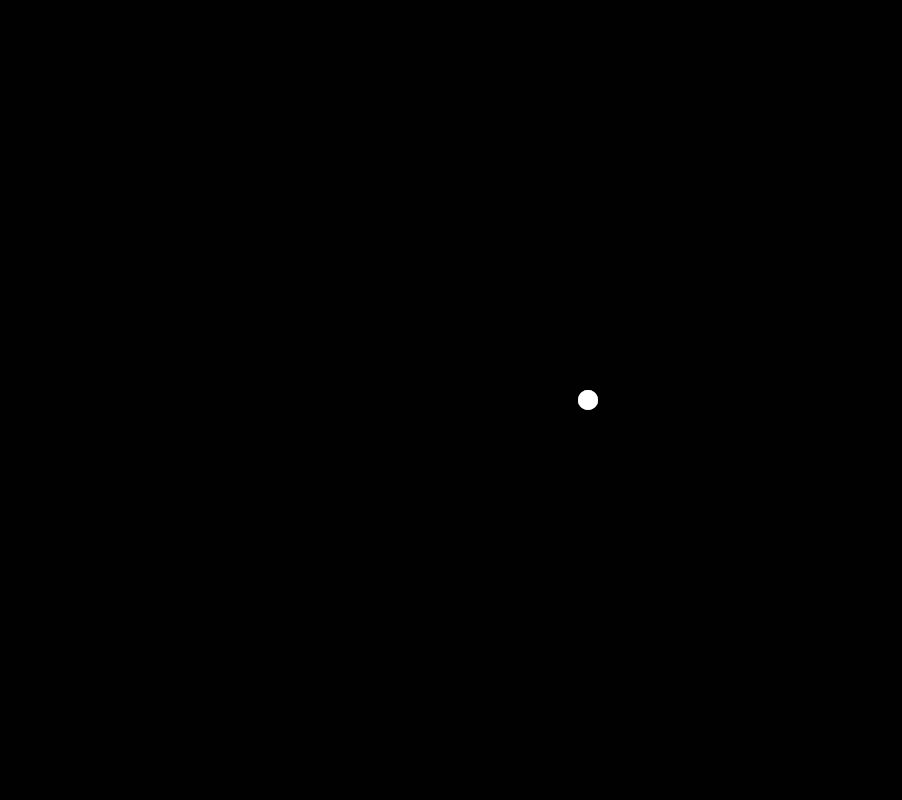
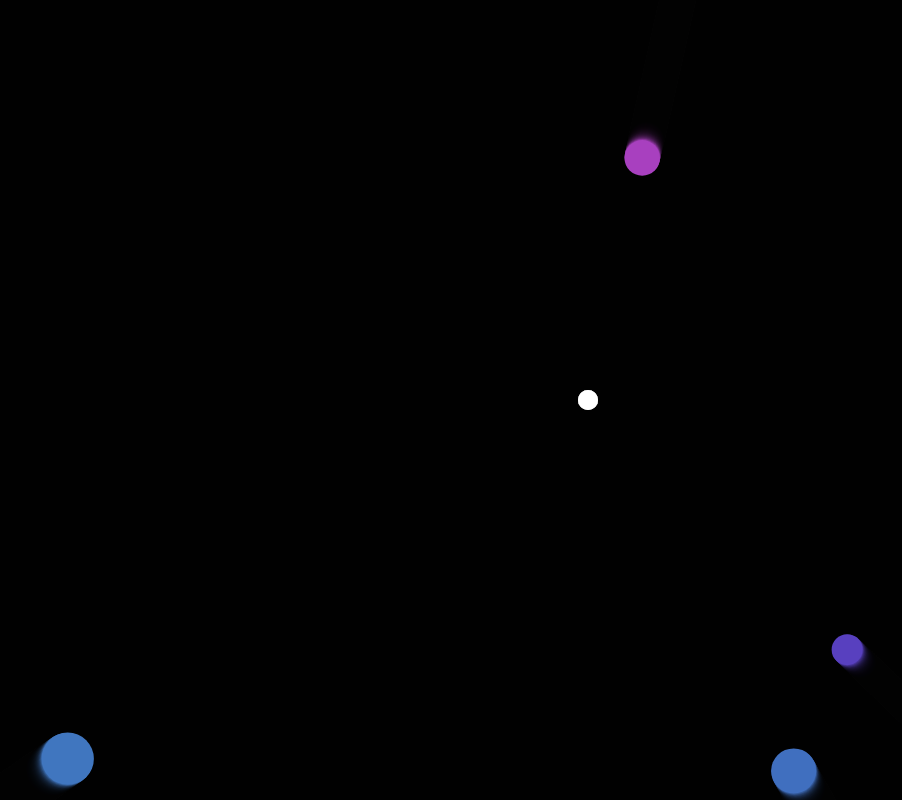
Before and after one commit to Raghunandan1541/Classic-Games, a plain HTML site: page shooting/index.html in a window 1280 px wide. Shown: the whole page, without its empty margins (52-954 px from the left). Drawn offline with nearby package versions, Linux system fonts and the light colour scheme.

Commit message:
Added enemy class and make enemy attract to center spawn from any side

```diff
--- a/shooting/index.html
+++ b/shooting/index.html
@@ -20,6 +20,7 @@
 	<canvas></canvas>
 
 
+	<script src="https://cdnjs.cloudflare.com/ajax/libs/gsap/3.6.0/gsap.min.js" integrity="sha512-1dalHDkG9EtcOmCnoCjiwQ/HEB5SDNqw8d4G2MKoNwjiwMNeBAkudsBCmSlMnXdsH8Bm0mOd3tl/6nL5y0bMaQ==" crossorigin="anonymous"></script>
 	<script src="./js/canvas.js"></script>
 </body>
 </html>
--- a/shooting/js/canvas.js
+++ b/shooting/js/canvas.js
@@ -46,13 +46,67 @@ class Projectile {
 	}
 }
 
+class Enemy {
+	constructor(x, y, radius, color, velocity) {
+		this.x = x
+		this.y = y
+		this.radius = radius
+		this.color = color
+		this.velocity = velocity
+	}
+
+	draw = () => {
+
+		ctx.beginPath()
+		ctx.arc(this.x, this.y, this.radius, 0, Math.PI * 2, false)
+		ctx.fillStyle = this.color
+		ctx.fill()
+	}
+
+	update = () => {
+		this.draw()
+		this.x = this.x + this.velocity.x
+		this.y = this.y + this.velocity.y
+	}
+}
+
 
 var x = canvas.width / 2
 var y = canvas.height / 2
 let player = new Player(x, y, 10, 'white')
 let projectiles = []
+let enemies = []
 
 
+function spawnEnemies() {
+	setInterval(() => {
+		const radius = Math.random() * (30 - 5) + 5
+		let x
+		let y
+		let cond = Math.random() < 0.5
+
+		if(cond) {
+			x = Math.random() < 0.5 ? 0 - radius : canvas.width + radius
+			y = Math.random() * canvas.height
+		} else {
+			x = Math.random() * canvas.width
+			y = Math.random() < 0.5 ? 0 - radius : canvas.height + radius
+		}
+
+		const color = `hsl(${Math.random() * 360} , 50%, 50%)`
+		const angle = Math.atan2(
+			canvas.height / 2 - y,
+			canvas.width / 2 - x
+			)
+
+		const velocity = {
+			x: Math.cos(angle),
+			y: Math.sin(angle)
+		}
+
+		enemies.push(new Enemy(x, y, radius, color, velocity))
+	}, 1000)
+}
 
 function animate() {
 	animationId = requestAnimationFrame(animate)
@@ -76,6 +130,33 @@ function animate() {
 		}
 	})
 
+	enemies.forEach((enemy, index) => {
+		enemy.update()
+
+		projectiles.forEach((projectile, projectileIndex) => {
+			const dist = Math.hypot(projectile.x - enemy.x, projectile.y - enemy.y)
+
+			if(dist - enemy.radius - projectile.radius < 1) {
+
+				if(enemy.radius - 10 > 10) {
+
+					gsap.to(enemy, {
+						radius: enemy.radius - 10
+					})
+					setTimeout(() => {
+						projectiles.splice(projectileIndex, 1)
+					}, 0)
+				} else {
+
+					setTimeout(() => {
+						enemies.splice(index, 1)
+						projectiles.splice(projectileIndex, 1)
+					}, 0)
+				}
+			}
+		})
+	})
+
 }
 
 addEventListener('click', (event) => {
@@ -92,3 +173,4 @@ addEventListener('click', (event) => {
 })
 
 animate()
+spawnEnemies()
```
